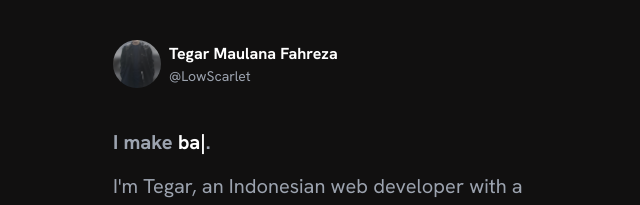
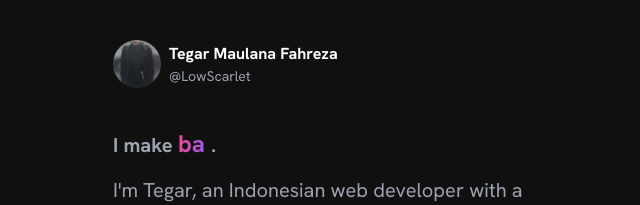
Before and after one commit to LowScarlet/lowscarlet-website-v5, a Next.js app in the folder frontend/: page / in a window 1280 px wide. Shown: the top 205 px of the page, without its empty margins (319-959 px from the left). Built offline with nearby package versions, Linux system fonts and the light colour scheme.

Commit message:
Add Some Color

```diff
--- a/frontend/src/app/page.tsx
+++ b/frontend/src/app/page.tsx
@@ -14,7 +14,13 @@
 import { Disclosure, Transition } from "@headlessui/react";
 import { TypeAnimation } from "react-type-animation";
 
-function Badge({ children, title, icon }: { children?: ReactNode, title: ReactNode, icon: ReactNode }) {
+function Badge({
+  title,
+  icon
+}: {
+  title: ReactNode,
+  icon: ReactNode
+}) {
   return (
     <span className="border border-neutral-200 dark:border-neutral-700 bg-neutral-50 dark:bg-neutral-800 rounded p-1 text-sm inline-flex items-center leading-4 text-neutral-900 dark:text-neutral-100 no-underline">
       <span className="pe-1">{icon}</span> {title}
@@ -154,7 +160,7 @@
       <div className="text-xl text-gray-400">
         <h2 className="pb-4 font-bold">
           I make <TypeAnimation
-            className="text-white"
+            className="text-2xl bg-clip-text text-transparent bg-gradient-to-r from-pink-500 to-violet-500"
             preRenderFirstString={true}
             sequence={[
               'websites',
```
